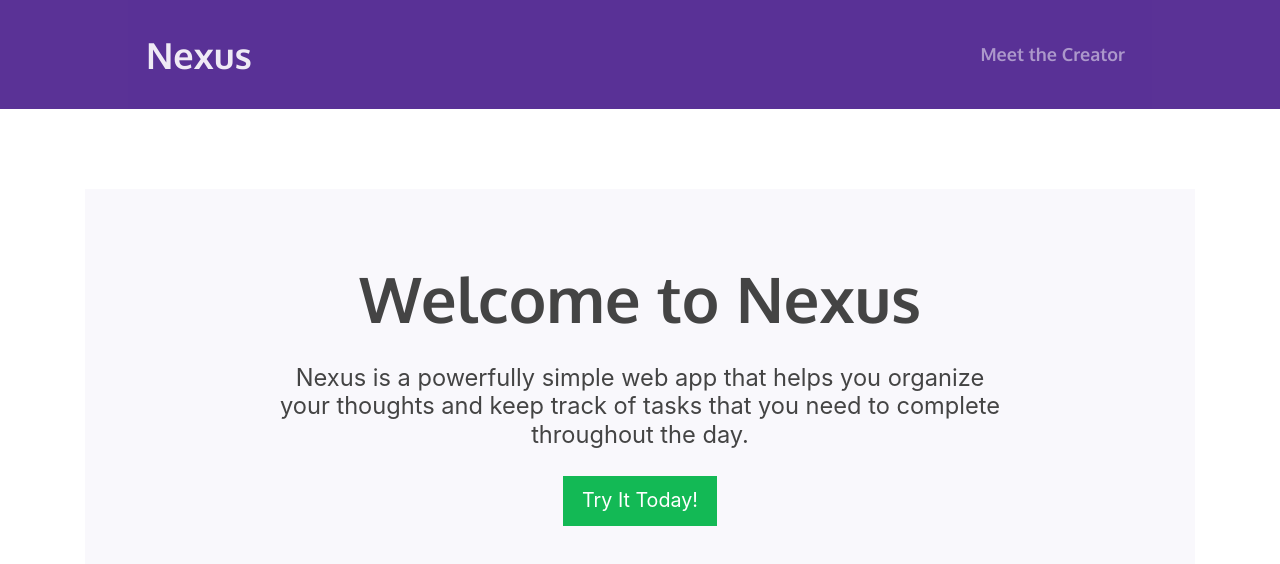
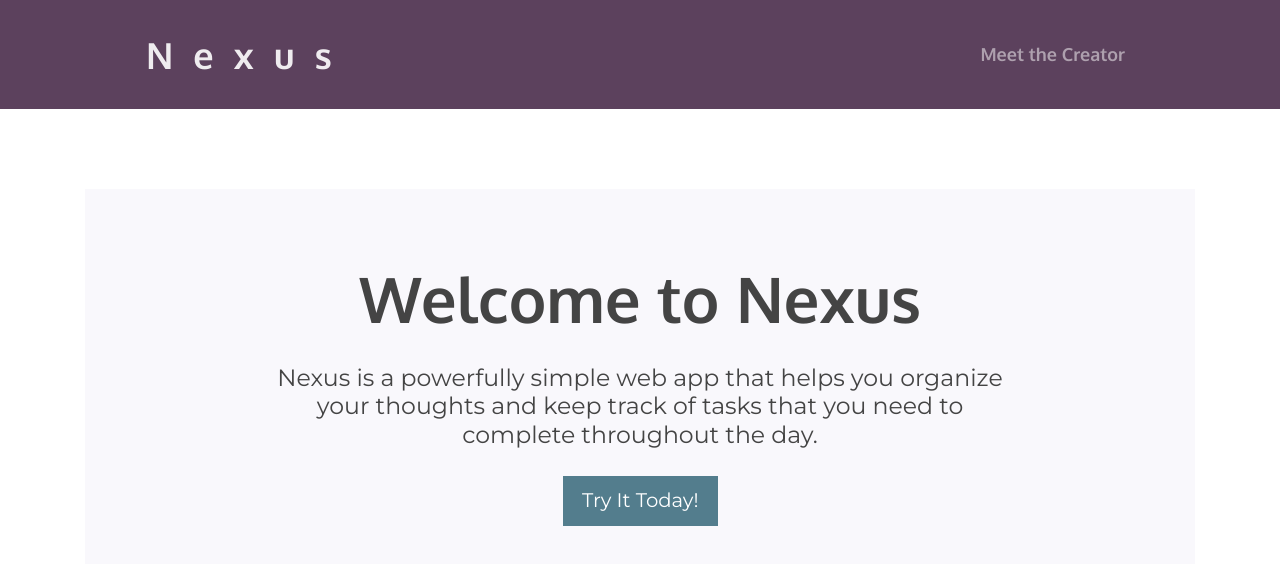
Before and after one commit to jallan07/nexus-note-taker, a website: page public/index.html in a window 1280 px wide. Drawn offline with nearby package versions, Linux system fonts and the light colour scheme; no server answers.

Commit message:
Updated animations, colors, and dynamic styles for congrats message when all tasks have been completed.

```diff
--- a/public/assets/css/styles.css
+++ b/public/assets/css/styles.css
@@ -5,6 +5,7 @@ body {
 	margin: 0;
 	padding: 0;
 	font-size: 18px;
+	font-family: "Montserrat", sans-serif;
 }
 
 h1 {
@@ -19,10 +20,11 @@ h4 {
 
 /* Header and Nav */
 header {
-	background: #5a3296;
+	background: #5c415d;
 }
 
 nav {
+	background: #5c415d;
 	width: 80%;
 	margin: 0 auto;
 	font-family: "Oxygen", sans-serif;
@@ -30,6 +32,7 @@ nav {
 
 .navbar-brand {
 	font-size: 36px;
+	letter-spacing: 20px;
 }
 
 /* Note Styling */
@@ -94,6 +97,7 @@ nav {
 }
 
 .list-container .list-group-item {
+	background-color: #f55d3e;
 	border-left: none;
 	border-right: none;
 	padding: 20px;
@@ -106,6 +110,10 @@ textarea {
 }
 
 /* Button styling */
+.btn-main {
+	background-color: #537d8d;
+	color: #fff;
+}
 /* Sweep to Right Hover Effect */
 
 .hvr-sweep-to-right {
@@ -134,7 +142,7 @@ textarea {
 	left: 0;
 	right: 0;
 	bottom: 0;
-	background: #5a3296;
+	background: #5c415d;
 	-webkit-transform: scaleX(0);
 	transform: scaleX(0);
 	-webkit-transform-origin: 0 50%;
--- a/public/assets/js/index.js
+++ b/public/assets/js/index.js
@@ -116,7 +116,7 @@ const renderNoteList = (notes) => {
 
 		if (withDeleteButton) {
 			const $delBtn = $(
-				"<i class='fas fa-trash-alt float-right text-danger delete-note'>"
+				"<i class='fas fa-check-square float-right delete-note'></i>"
 			);
 			$li.append($delBtn);
 		}
@@ -124,12 +124,16 @@ const renderNoteList = (notes) => {
 	};
 
 	if (notes.length === 0) {
-		noteListItems.push(
-			create$li(
-				"Congrats—you have a free day. Go read a book, fly a kite, or spend some quality time with the family!",
-				false
-			)
+		// Create the congrats message if they have no pending tasks
+		const congrats = create$li(
+			`Congrats—you have a free day! Go read a book, fly a kite, or spend some quality time with the family.`,
+			false
 		);
+		// push the congrats message to the note list container
+		noteListItems.push(congrats);
+		// set the custom color and font for the congrats message
+		congrats.css("background-color", "#537d8d");
+		congrats.css("font-family", "Oxygen, sans-serif");
 	}
 
 	notes.forEach((note) => {
@@ -154,3 +158,6 @@ $noteText.on("keyup", handleRenderSaveBtn);
 
 // Gets and renders the initial list of notes
 getAndRenderNotes();
+
+// Initialize AOS
+AOS.init();
--- a/public/index.html
+++ b/public/index.html
@@ -2,24 +2,42 @@
 <html lang="en">
 	<head>
 		<meta charset="UTF-8" />
-		<meta name="viewport" content="width=device-width, initial-scale=1.0" />
+		<meta
+			name="viewport"
+			content="width=device-width, initial-scale=1, minimum-scale=1, maximum-scale=1"
+		/>
 		<meta http-equiv="X-UA-Compatible" content="ie=edge" />
 		<title>Note Taker</title>
 		<link
 			rel="stylesheet"
 			href="https://bootswatch.com/4/pulse/bootstrap.min.css"
 		/>
+		<!-- Google Fonts -->
 		<link
 			href="https://fonts.googleapis.com/css2?family=Oxygen:wght@700&display=swap"
 			rel="stylesheet"
 		/>
+		<link
+			href="https://fonts.googleapis.com/css2?family=Montserrat&display=swap"
+			rel="stylesheet"
+		/>
+		<!-- Animate on Scroll Library -->
+		<link href="https://unpkg.com/aos@2.3.1/dist/aos.css" rel="stylesheet" />
+		<!-- Custom Styles -->
 		<link rel="stylesheet" href="/assets/css/styles.css" type="text/css" />
 	</head>
 
 	<body>
 		<header>
-			<nav class="navbar navbar-expand-lg navbar-dark bg-primary">
-				<a class="navbar-brand" href="#">Nexus</a>
+			<nav class="navbar navbar-expand-lg navbar-dark">
+				<a
+					class="navbar-brand"
+					href="/"
+					data-aos="flip-left"
+					data-aos-duration="1800"
+					daata-aos-easing="ease-in"
+					>Nexus</a
+				>
 				<button
 					class="navbar-toggler"
 					type="button"
@@ -35,7 +53,12 @@
 				<div class="collapse navbar-collapse" id="navbarColor01">
 					<ul class="navbar-nav ml-auto">
 						<li class="nav-item">
-							<a class="nav-link" href="https://joshallan.dev/" target="_blank"
+							<a
+								class="nav-link"
+								href="https://joshallan.dev/"
+								target="_blank"
+								data-aos="fade"
+								data-aos-duration="2000"
 								>Meet the Creator</a
 							>
 						</li>
@@ -44,7 +67,12 @@
 			</nav>
 		</header>
 		<div class="container">
-			<div style="margin-top: 80px" class="jumbotron text-center">
+			<div
+				style="margin-top: 80px"
+				class="jumbotron text-center"
+				data-aos="fade-down"
+				data-aos-duration="1500"
+			>
 				<h1 class="display-4">Welcome to Nexus</h1>
 				<h4 class="mt-4">
 					Nexus is a powerfully simple web app that helps you organize your
@@ -52,7 +80,7 @@
 					the day.
 				</h4>
 				<a
-					class="btn btn-success btn-lg mt-4 hvr-sweep-to-right"
+					class="btn btn-main btn-lg mt-4 hvr-sweep-to-right"
 					href="/notes"
 					role="button"
 					>Try It Today!</a
@@ -60,6 +88,12 @@
 			</div>
 		</div>
 		<script src="https://cdnjs.cloudflare.com/ajax/libs/jquery/3.3.1/jquery.min.js"></script>
+		<script
+			src="https://cdn.jsdelivr.net/npm/bootstrap@4.5.3/dist/js/bootstrap.bundle.min.js"
+			integrity="sha384-ho+j7jyWK8fNQe+A12Hb8AhRq26LrZ/JpcUGGOn+Y7RsweNrtN/tE3MoK7ZeZDyx"
+			crossorigin="anonymous"
+		></script>
+		<script src="https://unpkg.com/aos@2.3.1/dist/aos.js"></script>
 		<script src="/assets/js/index.js"></script>
 	</body>
 </html>
```
Also changed, not shown: public/notes.html (+27 -3 lines).
